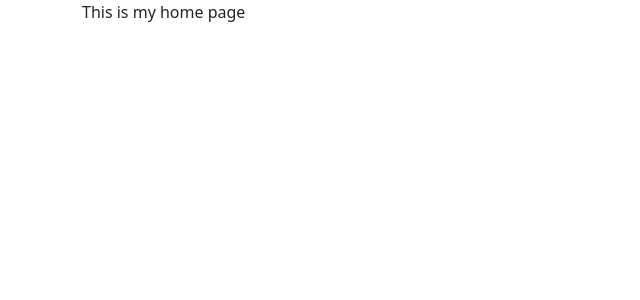
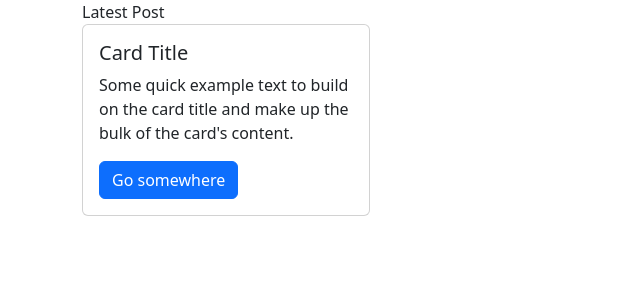
Before and after one commit to XiangqianChe/blog-react, a React (Create React App) app: page / in a window 1280 px wide. Shown: the top 300 px of the page, without its empty margins (0-640 px from the left). Built offline with nearby package versions, Linux system fonts and the light colour scheme.

Commit message:
add card post

```diff
--- /dev/null
+++ b/src/components/CardPost.jsx
@@ -0,0 +1,22 @@
+import React from "react";
+import { Col, Card, Button } from "react-bootstrap";
+
+function CardPost(props) {
+    return (
+        <div>
+            <Col>
+                <Card style={{ width: '18rem' }}>                        <Card.Body>
+                    <Card.Title>Card Title</Card.Title>
+                    <Card.Text>
+                        Some quick example text to build on the card title and make up the
+                        bulk of the card's content.
+                    </Card.Text>
+                    <Button variant="primary">Go somewhere</Button>
+                </Card.Body>
+                </Card>
+            </Col>
+        </div>
+    );
+}
+
+export default CardPost;
--- a/src/pages/Home.jsx
+++ b/src/pages/Home.jsx
@@ -1,10 +1,14 @@
 import React from "react";
-import { Container } from "react-bootstrap";
+import { Container, Row } from "react-bootstrap";
+import CardPost from "../components/CardPost";
 
 function Home(props) {
     return (
         <Container>
-            <div>This is my home page</div>
+            <div>Latest Post</div>
+            <Row>
+                <CardPost />
+            </Row>
         </Container>
     );
 }
```
